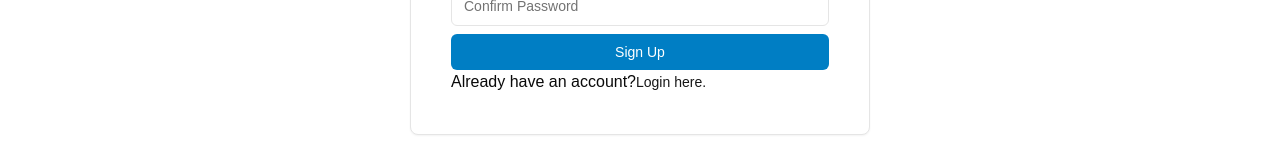
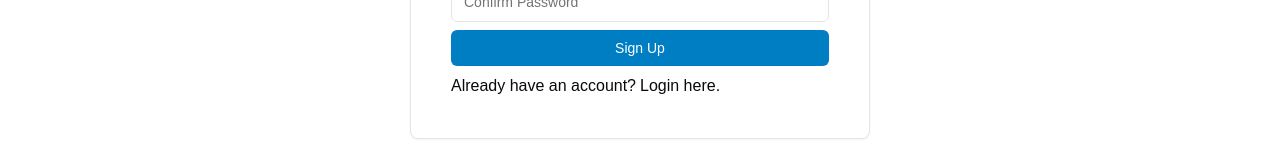
Before and after one commit to wwill24/uclafoodreview, a Next.js app: page /signup in a window 1280 px wide. Shown: the part 613-773 px from the top of the page. Built offline with nearby package versions, Linux system fonts and the light colour scheme.

Commit message:
added link to signin

```diff
--- a/src/app/signup/page.tsx
+++ b/src/app/signup/page.tsx
@@ -1,6 +1,7 @@
 'use client';
 
 import React from 'react';
+import Link from 'next/link';
 
 // Form
 import { z } from "zod";
@@ -158,9 +159,9 @@ export default function SignUp() {
               <Button className='w-full h-1/2 bg-[#007ec4] hover:bg-[#00a6ff] text-[#fff] hover:text-[#fff]' variant="ghost" type="submit">Sign Up</Button>
             </form>
           </Form>
-          <span className="inline-flex">
+          <span className="inline-flex gap-1 mt-2">
             <p>Already have an account?</p>
-            <Button className="p-0 h-auto" variant="link">Login here.</Button>
+            <Link href="/signin">Login here.</Link>
           </span>
         </CardContent>
       </Card>
```
